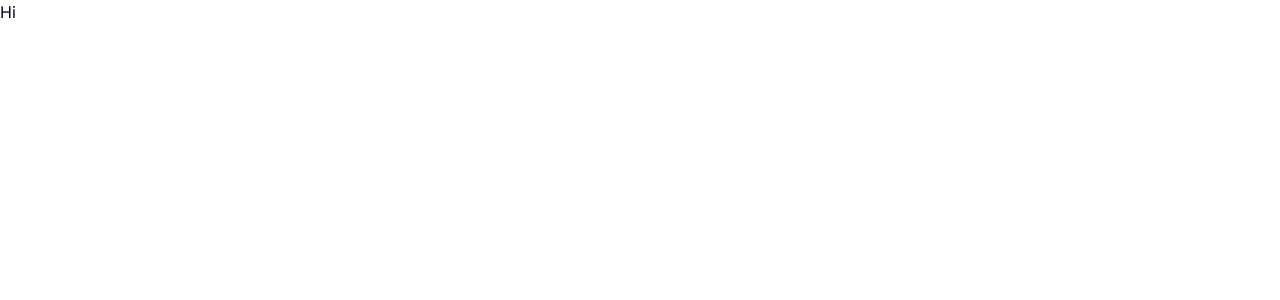
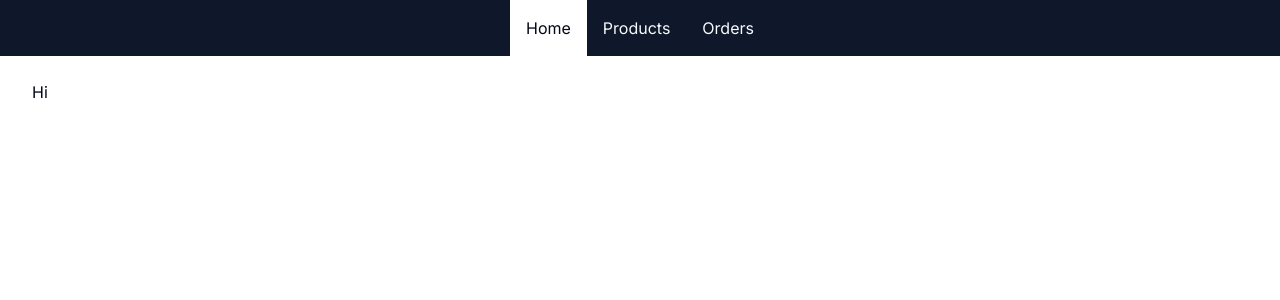
Before and after one commit to rote1400/EcommerceStore, a Next.js app in the folder ecommercestore/: page / in a window 1280 px wide. Shown: the top 300 px of the page. Built offline with nearby package versions, Linux system fonts and the light colour scheme.

Commit message:
customer homepage

```diff
--- /dev/null
+++ b/ecommercestore/src/app/(customerFacing)/layout.tsx
@@ -0,0 +1,18 @@
+import { Nav, NavLink } from "@/components/Nav";
+
+export const dynamic = "force-dynamic"
+
+export default function Layout({
+    children,
+  }: Readonly<{
+    children: React.ReactNode;
+  }>) {
+    return <>
+        <Nav>
+          <NavLink href="/">Home</NavLink>
+          <NavLink href="/products">Products</NavLink>
+          <NavLink href="/orders">Orders</NavLink>
+        </Nav>
+        <div className="container my-6">{children}</div>
+    </>
+}
--- /dev/null
+++ b/ecommercestore/src/app/(customerFacing)/page.tsx
@@ -0,0 +1,13 @@
+import prisma from "@/db/db";
+
+function getNewestProducts() {
+  return prisma.product.findMany({
+    where: { isAvailableForPurchase: true },
+    orderBy: { orders: { _count: "desc" } },
+    take: 6,
+  });
+}
+
+export default function Home() {
+  return <h1>Hi</h1>;
+}
--- a/ecommercestore/src/app/page.tsx
+++ /dev/null
@@ -1,5 +0,0 @@
-import Image from "next/image";
-
-export default function Home() {
-  return <h1>Hi</h1>;
-}
```
